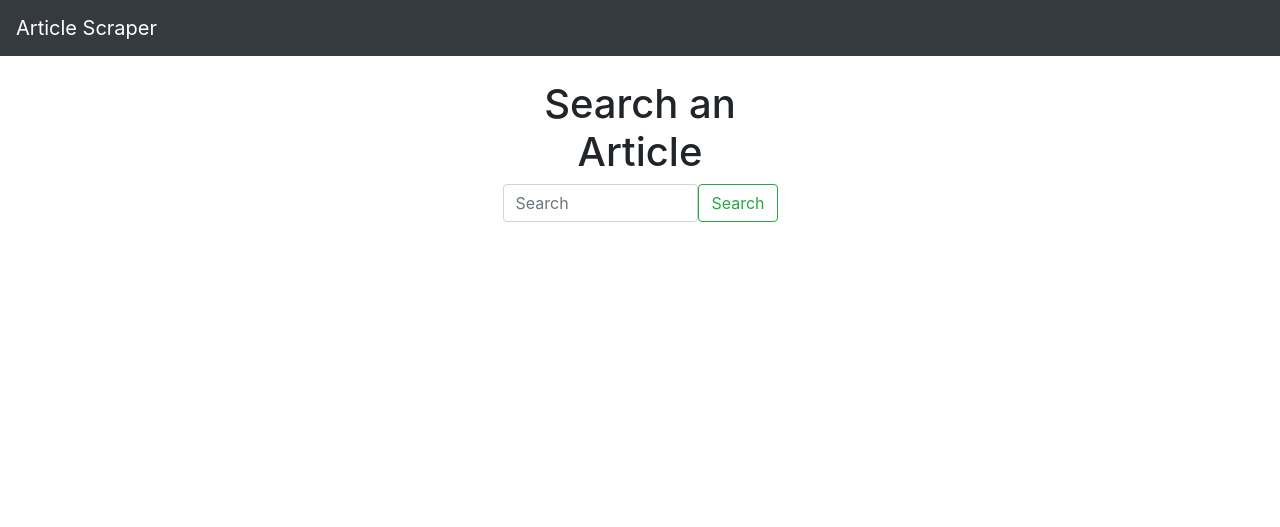
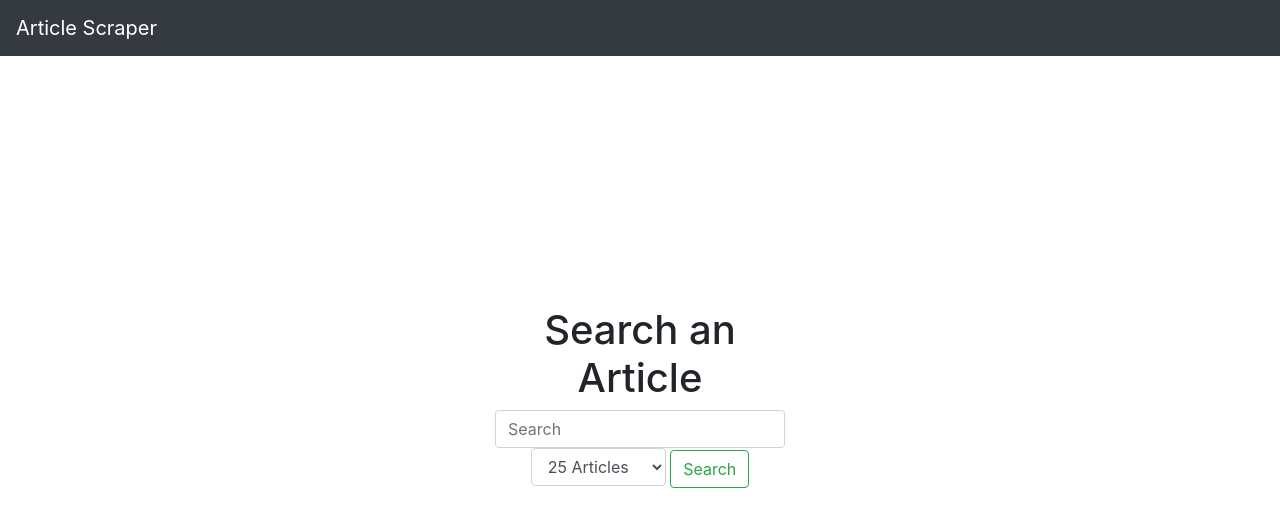
Before and after one commit to essenlikcia/Scrape_Science_Direct, a Django app: page / in a window 1280 px wide. Shown: the top 527 px of the page. Run offline with Django 5.2, Linux system fonts and the light colour scheme; some libraries are stand-ins or nearby versions.

Commit message:
Add the ability to select article number

```diff
--- a/website/models.py
+++ b/website/models.py
@@ -7,7 +7,7 @@ class Author(models.Model):
 
 class Record(models.Model):
     created_at = models.DateTimeField(auto_now_add=True)
-    title = models.CharField(max_length=250)
+    title = models.CharField(max_length=500)
     authors = models.ManyToManyField(Author)
     corresponding_author = models.CharField(max_length=250)
     corresponding_author_email = models.EmailField(max_length=250)
--- a/website/templates/home.html
+++ b/website/templates/home.html
@@ -17,15 +17,28 @@
             width: 50%;
             margin: 0 auto;
             text-align: center;
+            /* Center vertically and horizontally */
+            position: absolute;
+            top: 50%;
+            left: 50%;
+            transform: translate(-50%, -50%);
         }
     </style>
 </head>
 <body>
    <div class="container">
     <h1>Search an Article</h1>
-    <form class="d-flex" action="{% url 'search_results' %}" method="post">
+    <form class="flex-grow" action="{% url 'search_results' %}" method="post">
         {% csrf_token %}
         <input class="form-control me-2" type="search" name="query" placeholder="Search" aria-label="Search">
+        <!-- Add combobox for article number -->
+        <label for="articles">
+            <select class="form-control select2" aria-label="Article Selection" name="articles" id="articles">
+                <option value="25">25 Articles</option>
+                <option value="50">50 Articles</option>
+                <option value="100">100 Articles</option>
+            </select>
+        </label>
         <button class="btn btn-outline-success" type="submit">Search</button>
     </form>
     </div>
--- a/website/templates/navbar.html
+++ b/website/templates/navbar.html
@@ -1,5 +1,5 @@
 <nav class="navbar navbar-expand-lg navbar-dark bg-dark">
-  <a class="navbar-brand" href="{% url 'home' %}">Article Scraper</a>
+    <a class="navbar-brand" href="{% url 'home' %}">Article Scraper</a>
   <button class="navbar-toggler" type="button" data-toggle="collapse" data-target="#navbarSupportedContent"
           aria-controls="navbarSupportedContent" aria-expanded="false" aria-label="Toggle navigation">
     <span class="navbar-toggler-icon"></span>
--- a/website/views.py
+++ b/website/views.py
@@ -23,15 +23,24 @@ load_dotenv()
 def search(request):
     if request.method == 'POST':
         query = request.POST.get('query')
+        articles_number = int(request.POST.get('articles'))
         api_key = os.getenv('API_KEY')
 
         # Delete all records from the tables (assuming you want fresh data)
         Record.objects.all().delete()
         Author.objects.all().delete()
 
+        url = f"https://api.elsevier.com/content/search/sciencedirect?query={query}&apiKey={api_key}"
+
         articles = []
-        for i in range(0, 25, 100):
-            url = f"https://api.elsevier.com/content/search/sciencedirect?query={query}&apiKey={api_key}"
+        for i in range(0, articles_number, 100):
+            if articles_number == 25:
+                url = url
+            elif articles_number == 50:
+                url += f"&count=50&offset={i}&apiKey={api_key}"
+            elif articles_number >= 100:
+                url += f"&count=100&offset={i}&apiKey={api_key}"
+
             response = requests.get(url)
             data = response.json()
             articles.append(data)
```
Also changed, not shown: website/migrations/0002_alter_record_title.py (added).
